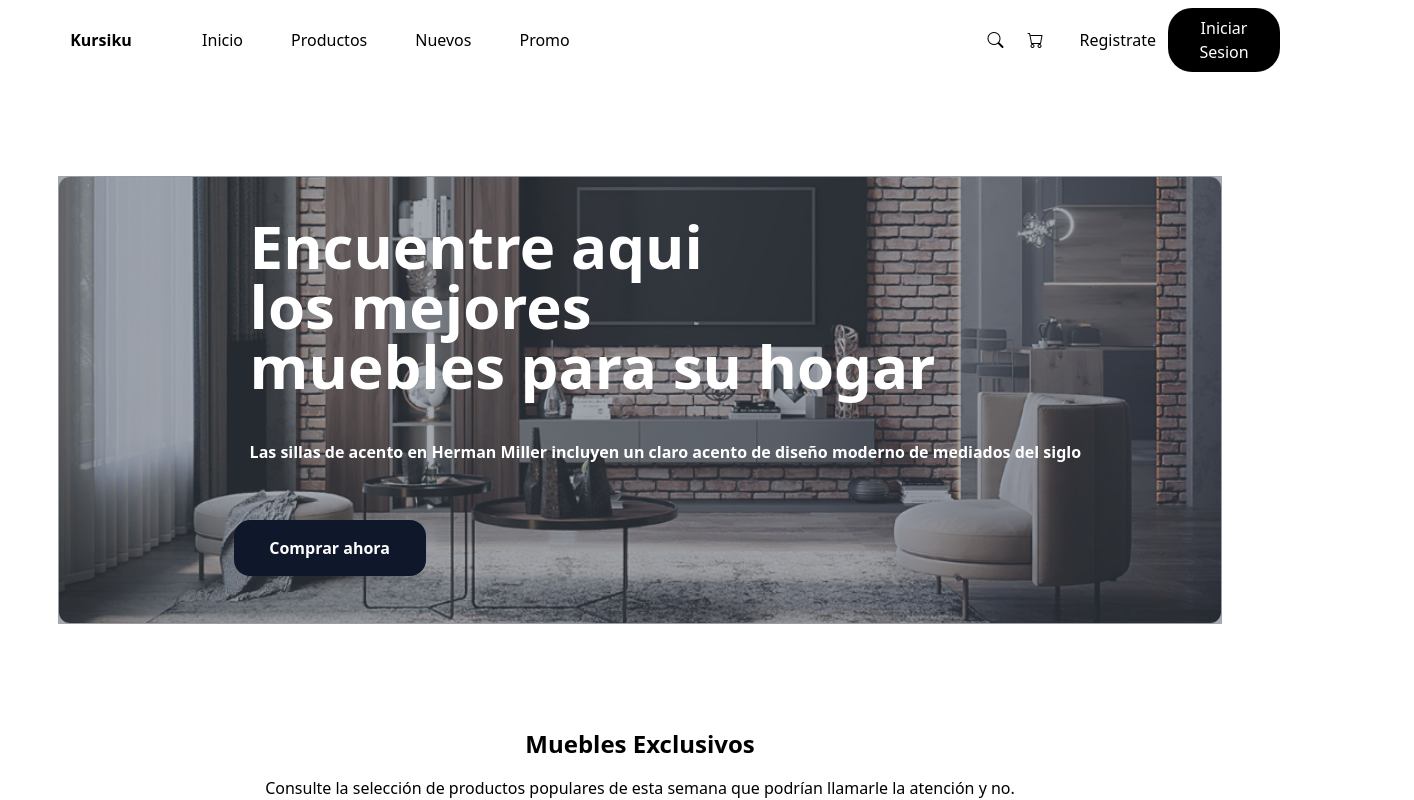
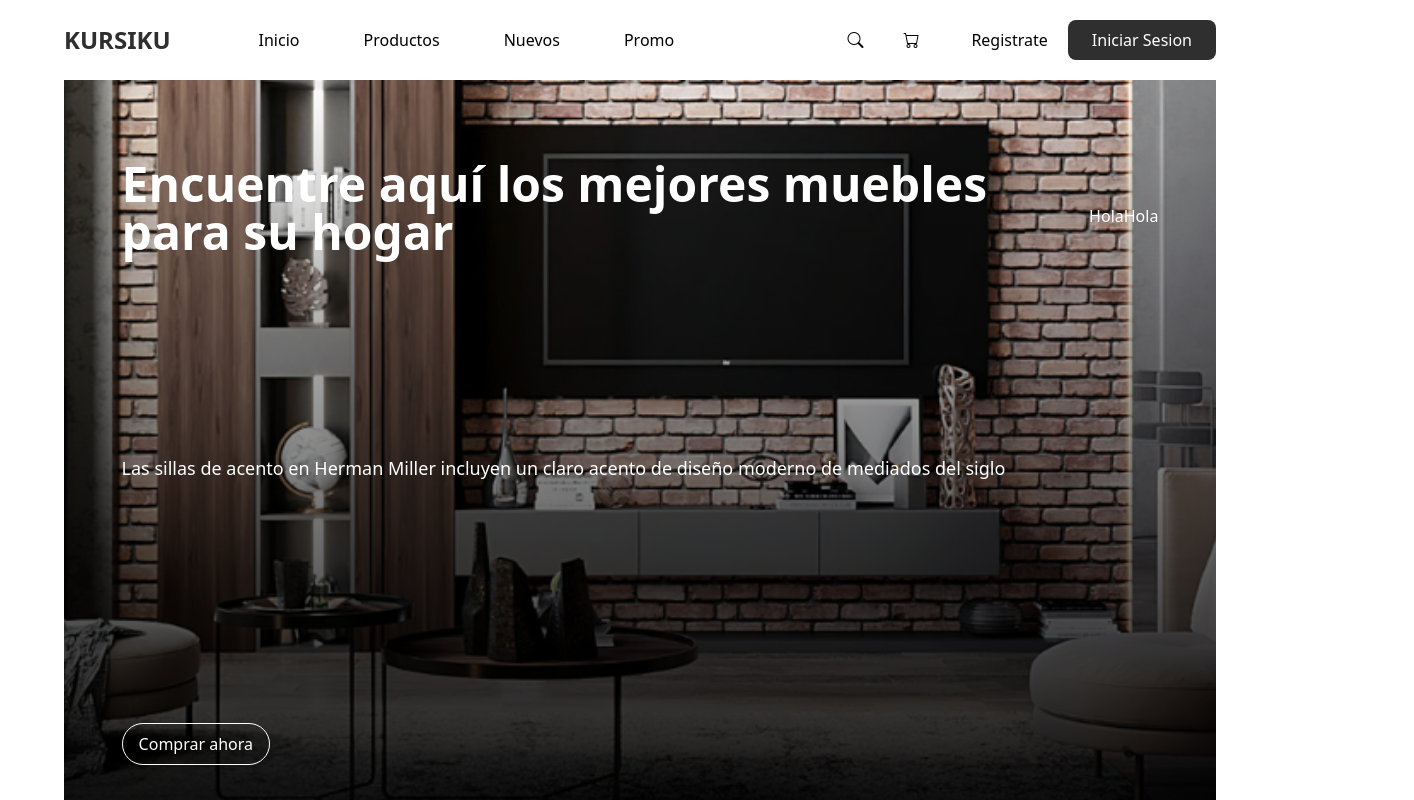
Before and after one commit to MaxRambo90/Ecomerce, a React (Vite) app in the folder Front/ecomerce/: page / in a window 1280 px wide. Shown: the top 800 px of the page, 1414 px wide, since content can reach past the window. Built offline with nearby package versions, Linux system fonts and the light colour scheme.

Commit message:
Fix some errors

```diff
--- a/Front/ecomerce/src/Components/SeccionHome/SeccionHome.jsx
+++ b/Front/ecomerce/src/Components/SeccionHome/SeccionHome.jsx
@@ -1,18 +1,41 @@
 import React from 'react';
-import Living from '../../assets/living.png';
 
 const SeccionHome = () => {
-    return(
-        <div className='flex justify-center items-center h-Home w-full'>
-                <div className='w-wDivSecundarioHome h-hDivSecundarioHome z-100 relative'>
-                    <img src={Living} alt="LIVING" className='w-full h-full flex border rounded-xl object-cover relative' />
-                    <div className='absolute top-0 left-0 w-full h-full bg-gray-600/50'></div>
-                    <h1 className='font-bold text-6xl absolute w-full top-10 left-48 text-white'>Encuentre aqui <br /> los mejores <br />muebles para su hogar</h1>
-                    <p className='font-bold absolute w-full bottom-40 left-48 text-white' >Las sillas de acento en Herman Miller incluyen un claro acento de diseño moderno de mediados del siglo</p>
-                    <button className='bg-slate-900 h-14 w-48 rounded-2xl text-white hover:bg-slate-400 absolute font-bold left-44 bottom-12'>Comprar ahora</button>
+    return (
+        <div className="relative h-screen w-[90%] m-auto">
+            <div className="relative h-full w-full">
+
+                <div className="absolute inset-0 bg-gradient-to-b from-transparent to-black z-10"></div>
+
+                <div className="relative h-full w-full bg-cover bg-center bg-no-repeat bg-living">
+
+                    <div className="h-full w-[90%] m-auto flex flex-col text-white justify-center items-start">
+
+                        <div className='h-[33%] z-100 flex items-center'>
+                            <h1 className="text-3xl md:text-4xl lg:text-5xl font-bold mb-4 text-white">
+                                Encuentre aquí los mejores muebles para su hogar
+                            </h1>
+                            <h1>Hola</h1>
+                            <h1>Hola</h1>
+                        </div>
+
+                        <div className='h-[33%] z-100 flex items-center'>
+                            <p className="text-sm md:text-base lg:text-lg mb-6 text-white">
+                                   Las sillas de acento en Herman Miller incluyen un claro acento de diseño moderno de mediados del siglo
+                            </p>
+                        </div>
+
+                        <div className='h-[33%] z-100 flex items-center'>
+                            <button className="text-white bg-transparent border border-white py-2 px-4 rounded-full transition-all hover:bg-white   hover:text-black w-fit">
+                                Comprar ahora
+                            </button>
+                        </div>
+
+                    </div>
                 </div>
+            </div>
         </div>
-    )
-}
+    );
+};
 
-export { SeccionHome }
+export { SeccionHome };
--- a/Front/ecomerce/src/Components/SeccionNavbar/SeccionNavbar.jsx
+++ b/Front/ecomerce/src/Components/SeccionNavbar/SeccionNavbar.jsx
@@ -2,36 +2,39 @@ import React from 'react';
 
 const SeccionNavbar = () => {
     return (
-        <div className='fixed flex flex-row justify-evenly items-center w-full h-20 bg-white z-200'>
+        <div className='flex items-center w-full h-20 fixed z-200 bg-white'>
 
-            <div className='flex flex-row justify-evenly w-1/2 h-full items-center'>
-                <div>
-                    <a href="#home"><h1 className='font-bold'>Kursiku</h1></a>
+            <div className='flex w-[90%] m-auto justify-between '>
+            <div className='flex flex-row justify-evenly  h-full items-center'>
+                <div className='pr-20'>
+                    <a href="#home"><h1 className='font-bold text-2xl text-anotherBlack '>KURSIKU</h1></a>
                 </div>
 
                 <nav className='flex '>
                     <ul className='flex flex-row gap-12 font-light'>
-                        <li><a href="#inicio">Inicio</a></li>
-                        <li><a href="#productos">Productos</a></li>
-                        <li><a href="#nuevos">Nuevos</a></li>
-                        <li><a href="#promo">Promo</a></li>
+                        <li className='hover:bg-gray-300 p-2 rounded-md active:bg-slate-500 transition-all'><a href="#inicio">Inicio</a></li>
+                        <li className='hover:bg-gray-300 p-2 rounded-md active:bg-slate-500 transition-all'><a href="#productos">Productos</a></li>
+                        <li className='hover:bg-gray-300 p-2 rounded-md active:bg-slate-500 transition-all'><a href="#nuevos">Nuevos</a></li>
+                        <li className='hover:bg-gray-300 p-2 rounded-md active:bg-slate-500 transition-all'><a href="#promo">Promo</a></li>
                     </ul>
                 </nav>
             </div>
 
-            <div className='flex flex-row w-1/2 justify-end'>
+            <div className='flex flex-row  justify-end'>
                 <div className='flex flex-row justify-around gap-6 items-center '>
                     <div>
-                        <button><i class="bi bi-search text-black p-3"></i></button>
-                        <button><i class="bi bi-cart text-black p-3"></i></button>
+                        <button className='hover:bg-gray-300 p-2 rounded-md active:bg-slate-500 transition-all'><i class="bi bi-search text-black p-3"></i></button>
+                        <button className='hover:bg-gray-300 p-2 rounded-md active:bg-slate-500 transition-all'><i class="bi bi-cart text-black p-3"></i></button>
                     </div>
 
                     <div className='flex gap-3'>
-                        <button>Registrate</button>
-                        <button className='bg-black text-white rounded-3xl w-28 p-2' >Iniciar Sesion</button>
+                        <button className='hover:bg-gray-300 p-2 rounded-md active:bg-slate-500 transition-all'>Registrate</button>
+                        <button className='bg-anotherBlack text-white rounded-lg px-6 py-2 hover:bg-gray-300 p-2 active:bg-slate-500 transition-all' >Iniciar Sesion</button>
                     </div>
                 </div>
             </div>
+            </div>
+
         </div>
     )
 }
--- a/Front/ecomerce/tailwind.config.js
+++ b/Front/ecomerce/tailwind.config.js
@@ -11,9 +11,13 @@ export default {
           '200':'200',
       },
       spacing:{
-        'Home': '40rem',
-        'hDivSecundarioHome':'70%',
-        'wDivSecundarioHome':'91%',
+        'Home': '10rem',
+      },
+      colors: {
+        'anotherBlack': '#2f2f2f',
+      },
+      backgroundImage: {
+        'living': "url('./src/assets/living.png')",
       }
     },
   },
```
